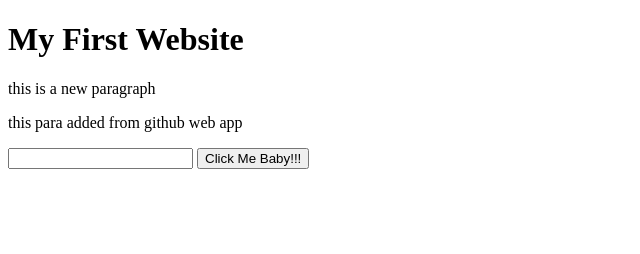
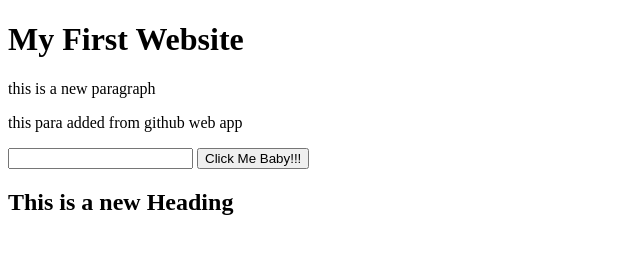
Before and after one commit to priyashism/my-first-website, a plain HTML site: page index.html in a window 1280 px wide. Shown: the whole page, without its empty margins (0-640 px from the left). Drawn offline with Linux system fonts and the light colour scheme.

Commit message:
adding a heading

```diff
--- a/index.html
+++ b/index.html
@@ -11,5 +11,6 @@
     <p>this para added from github web app</p>
     <input type="text">
     <button>Click Me Baby!!!</button>
+    <h2>This is a new Heading</h2>
 </body>
 </html>
```
